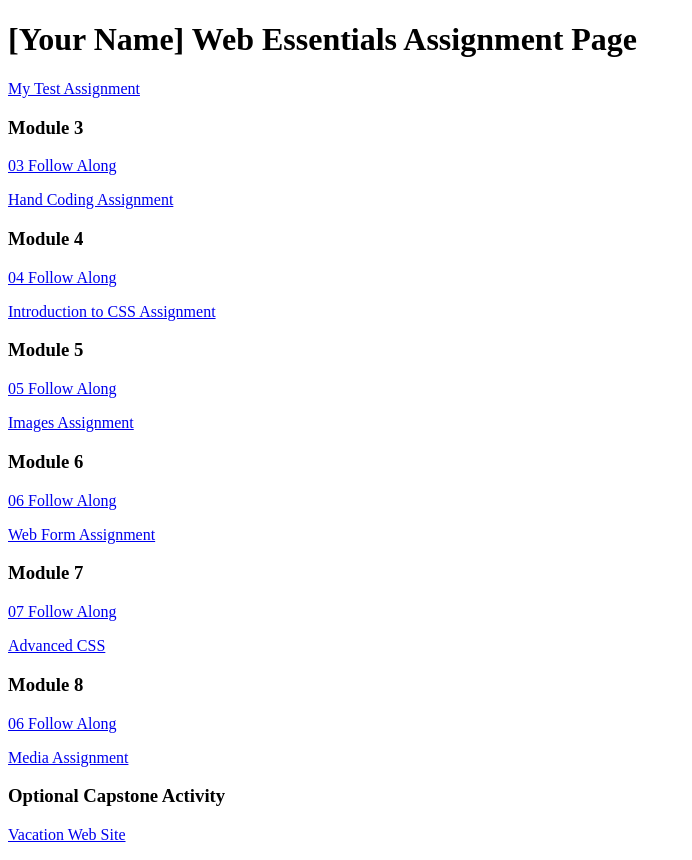
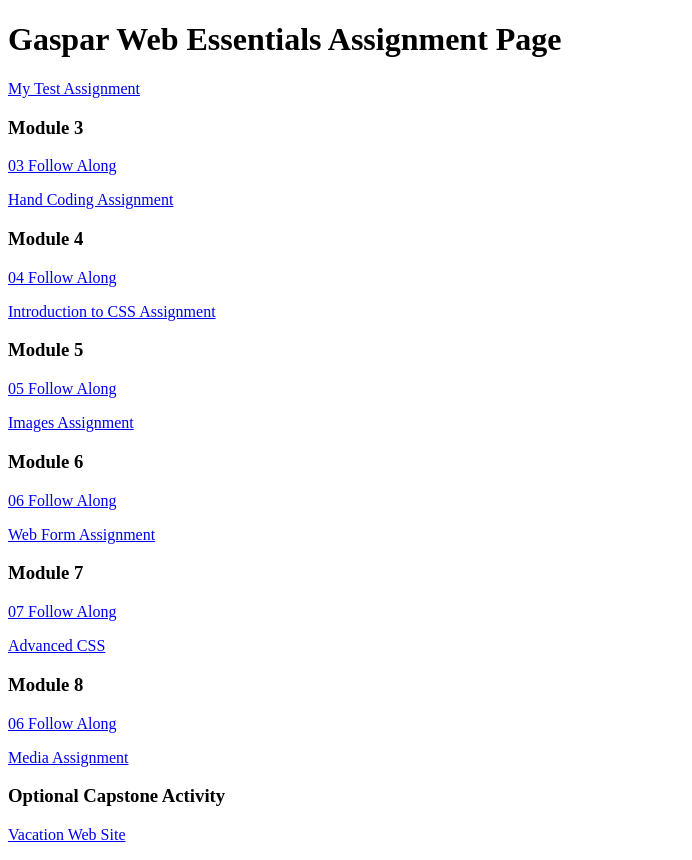
Before and after one commit to gm056487/dwdd1600, a plain HTML site: page index.html in a window 1280 px wide. Shown: the whole page, without its empty margins (0-692 px from the left). Drawn offline with Linux system fonts and the light colour scheme.

Commit message:
Update index.html

```diff
--- a/index.html
+++ b/index.html
@@ -6,7 +6,7 @@
 		<title>dwdd 1600 assignment list page</title>
 	</head>
 	<body>
-		<h1>[Your Name] Web Essentials Assignment Page</h1>
+		<h1>Gaspar Web Essentials Assignment Page</h1>
 		<p><a href="01test">My Test Assignment</a></p>
 
 		<h3>Module 3</h3>
```
